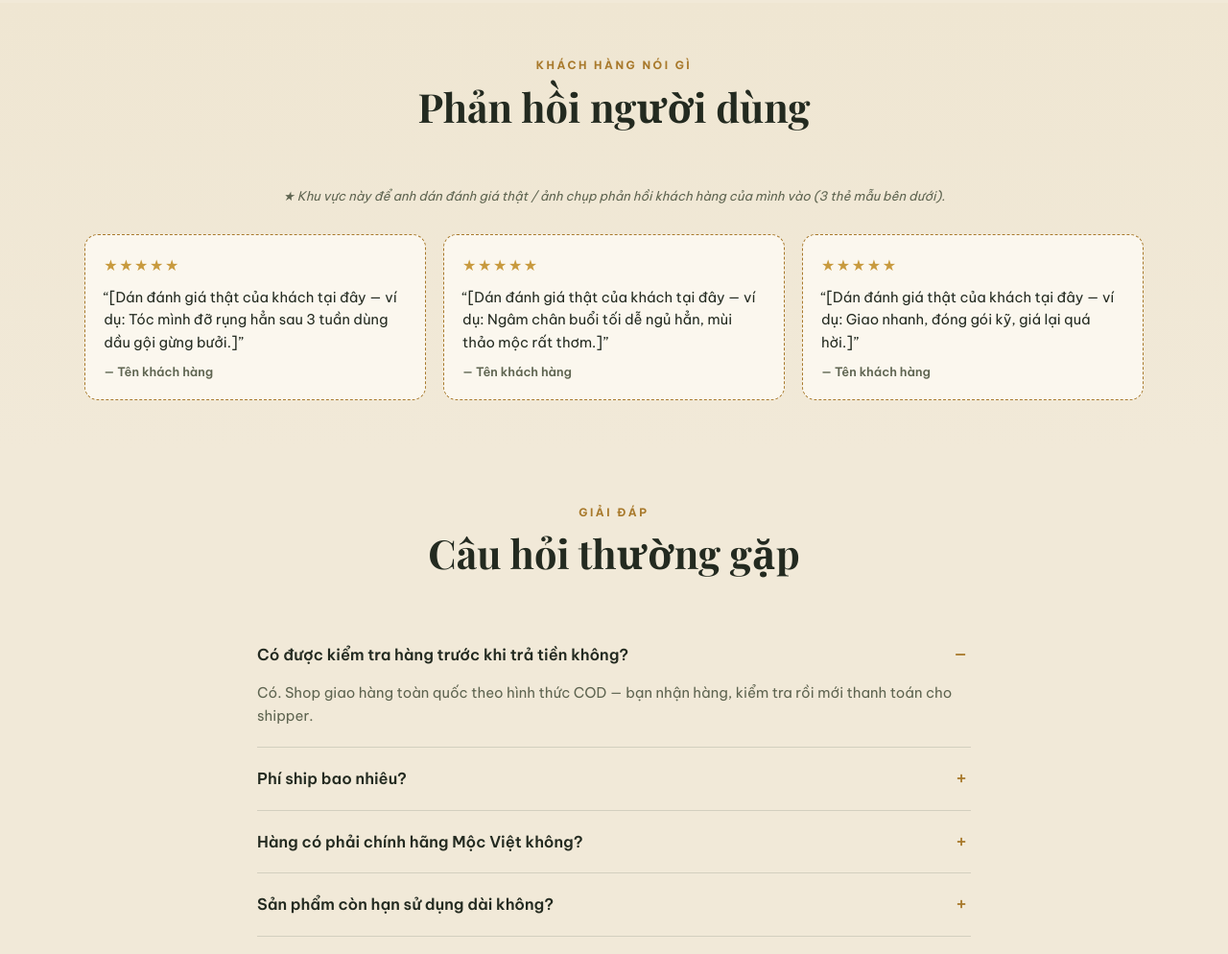
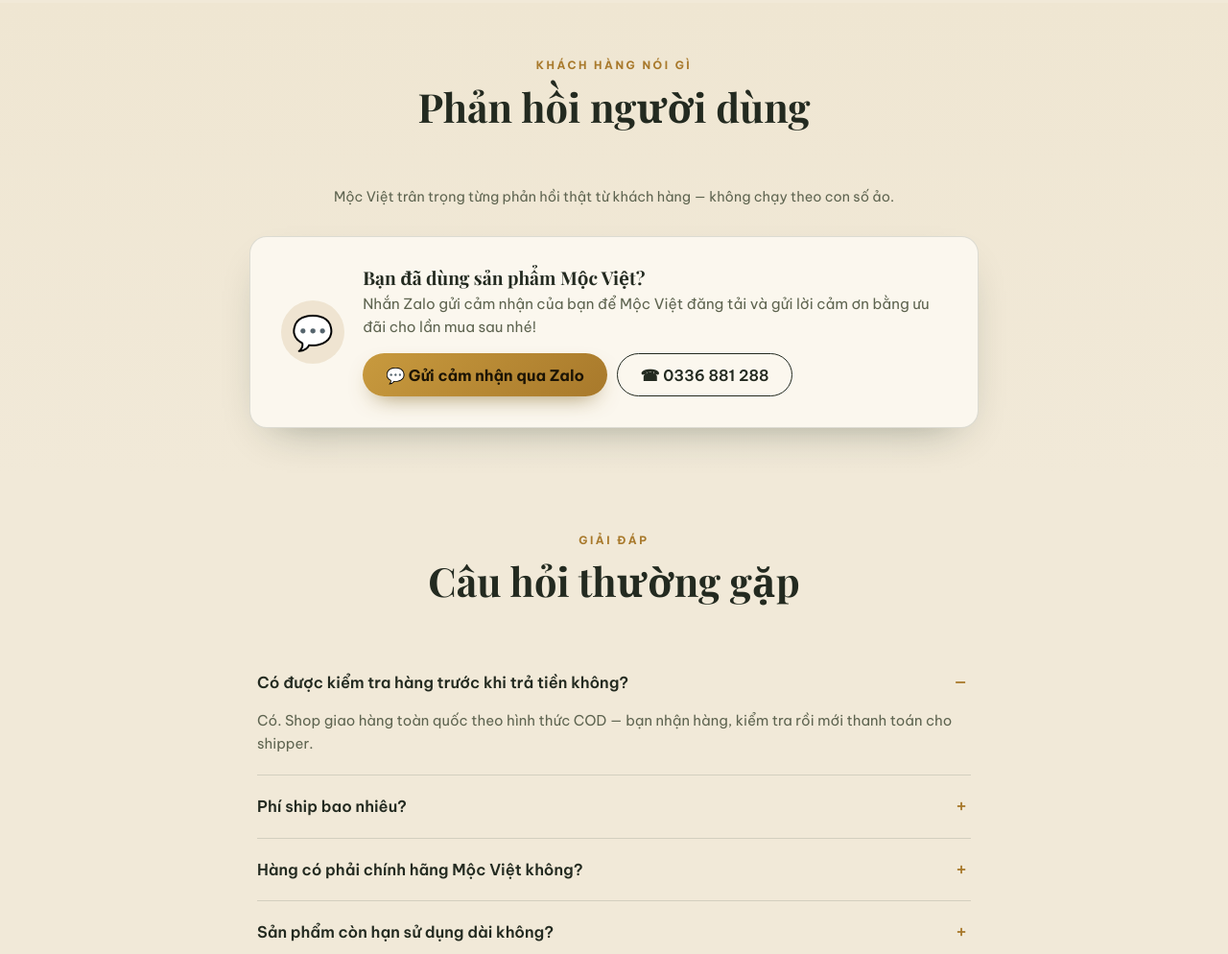
Before and after one commit to nongphongvta09-ux/mocviet, a plain HTML site: page index.html in a window 1280 px wide. Shown: the part 6584-7578 px from the top of the page at 96% size. Drawn offline with nearby package versions, Linux system fonts and the light colour scheme; a web font is replaced by a local one.

Commit message:
Thay khối đánh giá nháp bằng khối mời cảm nhận qua Zalo
- Bỏ chữ placeholder "[Dán đánh giá...]" và ghi chú dành cho chủ shop đang hiện cho khách
- Thêm khối mời khách gửi cảm nhận qua Zalo/hotline (thật, không dùng review ảo)
- Giữ sẵn mẫu review dạng comment để điền đánh giá thật sau

Co-Authored-By: Claude Opus 4.8 <noreply@anthropic.com>

```diff
--- a/index.html
+++ b/index.html
@@ -194,7 +194,13 @@ section{scroll-margin-top:84px}
 /* reviews */
 .reviews{background:linear-gradient(180deg,var(--surface-2),var(--bg))}
 .reviews .wrap{padding-block:clamp(2.2rem,5vw,3.2rem)}
-.rev-note{text-align:center;font-size:.82rem;color:var(--muted);margin-top:.6rem;font-style:italic}
+.rev-note{text-align:center;font-size:.9rem;color:var(--muted);margin-top:.6rem}
+.rev-invite{max-width:760px;margin:1.8rem auto 0;background:var(--surface);border:1px solid var(--line);border-radius:var(--radius);box-shadow:var(--shadow);padding:clamp(1.4rem,4vw,2rem);display:flex;gap:1.2rem;align-items:center}
+.rev-invite .ri-ic{font-size:2.2rem;flex:0 0 auto;width:66px;height:66px;border-radius:50%;background:color-mix(in srgb,var(--gold) 15%,transparent);display:flex;align-items:center;justify-content:center}
+.rev-invite h3{font-size:1.2rem;margin-bottom:.3rem}
+.rev-invite .ri-body p{color:var(--muted);font-size:.95rem;margin-bottom:.9rem}
+.ri-cta{display:flex;gap:.6rem;flex-wrap:wrap}
+@media(max-width:560px){.rev-invite{flex-direction:column;text-align:center}.ri-cta{justify-content:center}}
 .rev-grid{display:grid;grid-template-columns:repeat(3,1fr);gap:1.1rem;margin-top:1.8rem}
 .rev{background:var(--surface);border:1px dashed var(--gold);border-radius:14px;padding:1.2rem;display:flex;flex-direction:column;gap:.5rem}
 .stars{color:var(--gold-bright);letter-spacing:.1em}
@@ -640,12 +646,25 @@ footer .fcontact{font-size:.92rem;line-height:1.9}
 <section class="reviews band">
   <div class="sec-head"><span class="eyebrow">Khách hàng nói gì</span><h2>Phản hồi người dùng</h2></div>
   <div class="wrap">
-    <p class="rev-note">★ Khu vực này để anh dán đánh giá thật / ảnh chụp phản hồi khách hàng của mình vào (3 thẻ mẫu bên dưới).</p>
+    <p class="rev-note">Mộc Việt trân trọng từng phản hồi thật từ khách hàng — không chạy theo con số ảo.</p>
+    <div class="rev-invite">
+      <div class="ri-ic">💬</div>
+      <div class="ri-body">
+        <h3>Bạn đã dùng sản phẩm Mộc Việt?</h3>
+        <p>Nhắn Zalo gửi cảm nhận của bạn để Mộc Việt đăng tải và gửi lời cảm ơn bằng ưu đãi cho lần mua sau nhé!</p>
+        <div class="ri-cta">
+          <a class="btn btn-gold" href="https://zalo.me/0336881288" target="_blank" rel="noopener">💬 Gửi cảm nhận qua Zalo</a>
+          <a class="btn btn-ghost" href="tel:0336881288">☎ 0336 881 288</a>
+        </div>
+      </div>
+    </div>
+    <!-- 📌 Khi có ĐÁNH GIÁ THẬT của khách, bỏ cặp dấu comment ở khối dưới và điền nội dung thật (không dùng đánh giá ảo):
     <div class="rev-grid">
-      <div class="rev"><div class="stars">★★★★★</div><p>“[Dán đánh giá thật của khách tại đây — ví dụ: Tóc mình đỡ rụng hẳn sau 3 tuần dùng dầu gội gừng bưởi.]”</p><span class="who">— Tên khách hàng</span></div>
-      <div class="rev"><div class="stars">★★★★★</div><p>“[Dán đánh giá thật của khách tại đây — ví dụ: Ngâm chân buổi tối dễ ngủ hẳn, mùi thảo mộc rất thơm.]”</p><span class="who">— Tên khách hàng</span></div>
-      <div class="rev"><div class="stars">★★★★★</div><p>“[Dán đánh giá thật của khách tại đây — ví dụ: Giao nhanh, đóng gói kỹ, giá lại quá hời.]”</p><span class="who">— Tên khách hàng</span></div>
+      <div class="rev"><div class="stars">★★★★★</div><p>"Nội dung cảm nhận thật của khách."</p><span class="who">— Tên khách hàng, khu vực</span></div>
+      <div class="rev"><div class="stars">★★★★★</div><p>"Nội dung cảm nhận thật của khách."</p><span class="who">— Tên khách hàng, khu vực</span></div>
+      <div class="rev"><div class="stars">★★★★★</div><p>"Nội dung cảm nhận thật của khách."</p><span class="who">— Tên khách hàng, khu vực</span></div>
     </div>
+    -->
   </div>
 </section>
 
```
